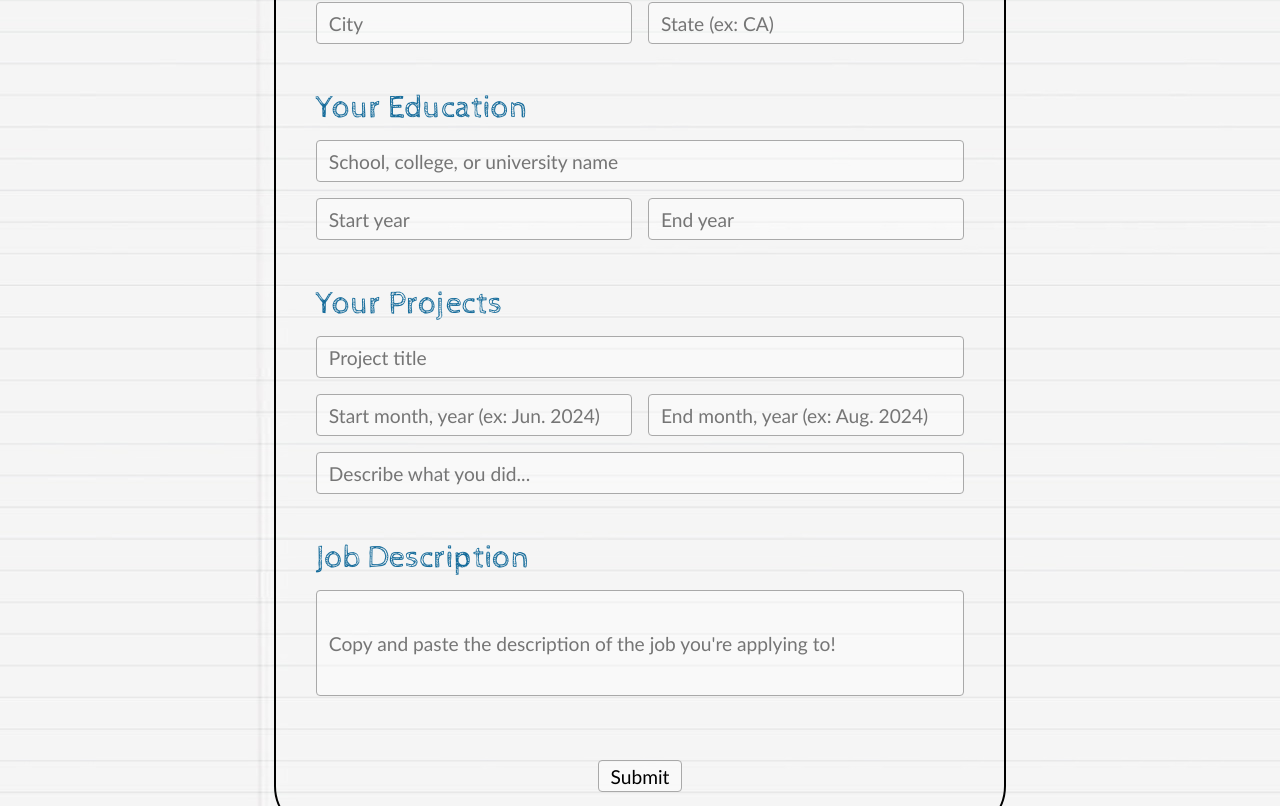
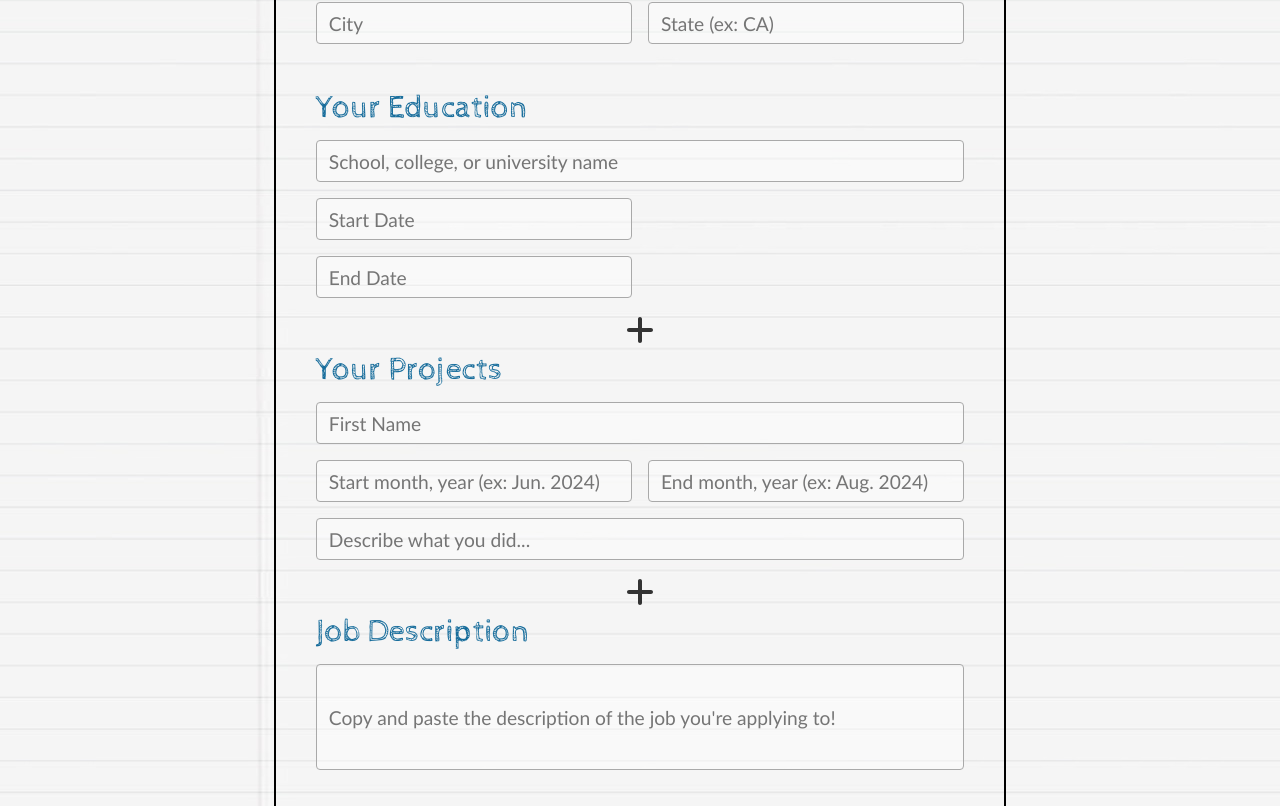
Before and after one commit to WangRyan408/Draft.ly, a React (Vite) app in the folder draftly/: page /Builder in a window 1280 px wide. Shown: the part 1174-1980 px from the top of the page. Built offline with nearby package versions, Linux system fonts and the light colour scheme.

Commit message:
Attempting to finish frontend stuff....

```diff
--- a/draftly/package.json
+++ b/draftly/package.json
@@ -10,6 +10,12 @@
     "preview": "vite preview"
   },
   "dependencies": {
+    "@fortawesome/fontawesome-svg-core": "^6.7.2",
+    "@fortawesome/free-brands-svg-icons": "^6.7.2",
+    "@fortawesome/free-regular-svg-icons": "^6.7.2",
+    "@fortawesome/free-solid-svg-icons": "^6.7.2",
+    "@fortawesome/react-fontawesome": "^0.2.2",
+    "axios": "^1.7.9",
     "react": "^19.0.0",
     "react-dom": "^19.0.0",
     "react-router-dom": "^6.28.0"
--- a/draftly/src/pages/Builder.jsx
+++ b/draftly/src/pages/Builder.jsx
@@ -1,8 +1,71 @@
 import '../css/Builder.css';
 import arrow from '../assets/dashed_arrow.png';
+import axios from 'axios';
+import { useState } from 'react';
+import { FontAwesomeIcon } from '@fortawesome/react-fontawesome';
+import { faPlus } from '@fortawesome/free-solid-svg-icons';
+
+function Builder() {
+
+    const [informationSection, setInformationSection] = useState(
+        { firstName: '', lastName: '', city: '', state: '' },
+      );
+
+      const [educationSections, setEducationSections] = useState([
+        { school: '', startDate: '', endDate: '' },
+      ]);
+
+      const [projectSections, setProjectSections] = useState([
+        { title: '', projectStart: '', projectEnd: '', description: '' },
+      ]);
+
+      const [workDescription, setWorkDescription] = useState('');
+
+      const addEducationSection = () => {
+        setEducationSections([
+          ...educationSections,
+          { school: '', degree: '' },
+        ]);
+      };
+
+      const addProjectSection = () => {
+        setProjectSections([
+          ...projectSections,
+          { school: '', degree: '' },
+        ]);
+      };
 
 
-function Builder() {
+      const updateEducationField = (index, field, value) => {
+        const newEducation = [...educationSections];
+        newEducation[index][field] = value;
+        setEducationSections(newEducation);
+      };
+
+      const updateProjectField = (index, field, value) => {
+        const newProject = [...projectSections];
+        newProject[index][field] = value;
+        setEducationSections(newProject);
+      };
+
+
+    const handleFormSubmit = async (e) => {
+        e.preventDefault();
+        const postData = {
+            information: informationSection,
+            education: educationSections,
+            projects: projectSections,
+            workDescription: workDescription,
+        }
+        try {
+            const response = await axios.post('http://localhost:3000/api/genCV/test', postData);
+            console.log(response);
+    } catch (error) {
+        console.log("Error Sending Post Request: ",error);
+    }
+};
+
+
     return (
         <div className='fade-in'>
             <title>Builder | Draftly</title>
@@ -17,53 +80,116 @@ function Builder() {
                     <img src={arrow}></img>
                 </div>
             </div>
+            <form onSubmit={handleFormSubmit}>
             <div id='builder-section-2'>
-                <div className='build-label'>
+                <div className='build-label' id='info'>
                     Your Information
                 </div>
+            <div className='builder-input-wrapper-2'>
+            <input type='text' onChange={(e) => setInformationSection({...informationSection, firstName: e.target.value})} placeholder='First name'/>
+            <input type='text' onChange={(e) => setInformationSection({...informationSection, lastName: e.target.value})}placeholder='Last name'/>
+            <input type='text' onChange={(e) => setInformationSection({...informationSection, city: e.target.value})}placeholder='City'/>
+            <input type='text' onChange={(e) => setInformationSection({...informationSection, state: e.target.value})}placeholder='State (ex: CA)'/>
+        </div>
+                <br></br>
+
+                <div className='build-label' id='education'>
+                    Your Education
+                </div>
+                {educationSections.map((info, index) => (
+            <div key={`info-${index}`}>
+                <div className='builder-input-wrapper-1'>
+                    <input
+                    type="text"
+                    placeholder="School, college, or university name"
+                    value={info.school}
+                    onChange={(e) =>
+                    updateEducationField(index, 'school', e.target.value)
+                    }
+                />
+                </div>
                 <div className='builder-input-wrapper-2'>
-                    <input type='text' placeholder='First name'/>
-                    <input type='text' placeholder='Last name'/>
-                    <input type='text' placeholder='City'/>
-                    <input type='text' placeholder='State (ex: CA)'/>
+              <input
+                type="text"
+                placeholder="Start Date"
+                value={info.startDate}
+                onChange={(e) =>
+                  updateEducationField(index, 'startDate', e.target.value)
+                }
+              />
+              </div>
+              <div className='builder-input-wrapper-2'>
+              <input type="text"
+              placeholder="End Date"
+              value={info.endDate}
+              onChange={(e) =>
+                updateEducationField(index, 'endDate', e.target.value)
+              }
+              />
+              </div>
+            </div>
+          ))}
+          <FontAwesomeIcon
+          className='fa-2xl'
+          onClick={addEducationSection}
+          icon={faPlus} />
+                <br></br>
+
+                <div className='build-label' id='projects'>
+                    Your Projects
                 </div>
 
+                {projectSections.map((info, index) => (
+            <div key={`info-${index}`}>
+                <div className='builder-input-wrapper-1'>
+              <input
+                type="text"
+                placeholder="First Name"
+                value={info.title}
+                onChange={(e) =>
+                  updateProjectField(index, 'title', e.target.value)
+                }
+              />
+              </div>
+              <div className='builder-input-wrapper-2'>
+              <input
+                type="text"
+                placeholder="Start month, year (ex: Jun. 2024)"
+                value={info.projectStart}
+                onChange={(e) =>
+                  updateProjectField(index, 'projectStart', e.target.value)
+                }
+              />
+               <input type="text"
+              placeholder="End month, year (ex: Aug. 2024)"
+              value={info.projectEnd}
+              onChange={(e) =>
+                updateProjectField(index, 'projectEnd', e.target.value)
+              }
+              />
+              </div>
+             <div className='builder-input-wrapper-1'>
+              <input type="text"
+              placeholder="Describe what you did..."
+              value={info.description}
+              onChange={(e) =>
+                updateProjectField(index, 'description', e.target.value)
+              }
+              />
+              </div>
+            </div>
+          ))}
+           <FontAwesomeIcon
+          className='fa-2xl'
+          onClick={addProjectSection}
+          icon={faPlus} />
                 <br></br>
 
-                <div className='build-label'>
-                    Your Education
-                </div>
-                <div className='builder-input-wrapper-1'>
-                    <input type='text' placeholder='School, college, or university name'/>
-                </div>
-                <div className='builder-input-wrapper-2'>
-                    <input type='text' placeholder='Start year'/>
-                    <input type='text' placeholder='End year'/>
-                </div>
-
-                <br></br>
-
-                <div className='build-label'>
-                    Your Projects
-                </div>
-                <div className='builder-input-wrapper-1'>
-                    <input type='text' placeholder='Project title'/>
-                </div>
-                <div className='builder-input-wrapper-2'>
-                    <input type='text' placeholder='Start month, year (ex: Jun. 2024)'/>
-                    <input type='text' placeholder='End month, year (ex: Aug. 2024)'/>
-                </div>
-                <div className='builder-input-wrapper-1'>
-                    <input type='text' placeholder='Describe what you did...'/>
-                </div>
-
-                <br></br>
-
-                <div className='build-label'>
+                <div className='build-label' id='jobs'>
                     Job Description
                 </div>
                 <div className='builder-input-wrapper-1'>
-                    <input className='job-desc' type='text' placeholder="Copy and paste the description of the job you're applying to!"/>
+                    <input onChange={(e) => setWorkDescription(e.target.value)} className='job-desc' type='text' placeholder="Copy and paste the description of the job you're applying to!"/>
                 </div>
 
                 <br></br>
@@ -72,8 +198,8 @@ function Builder() {
                 <div id='submit'>
                     <input type='submit' />
                 </div>
-
             </div>
+            </form>
         </div>
     );
 }
```
Also changed, not shown: 1 other file (tests, documents, lock files or other folders).
